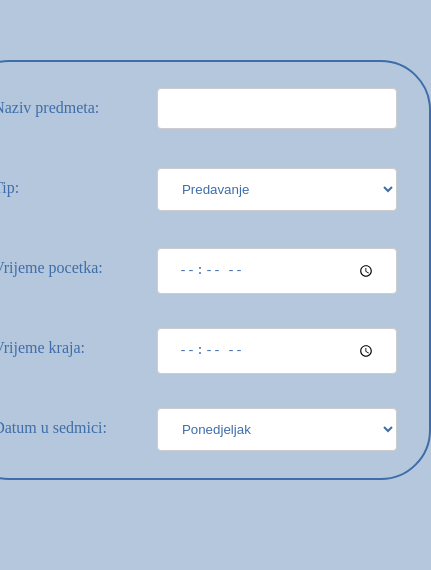
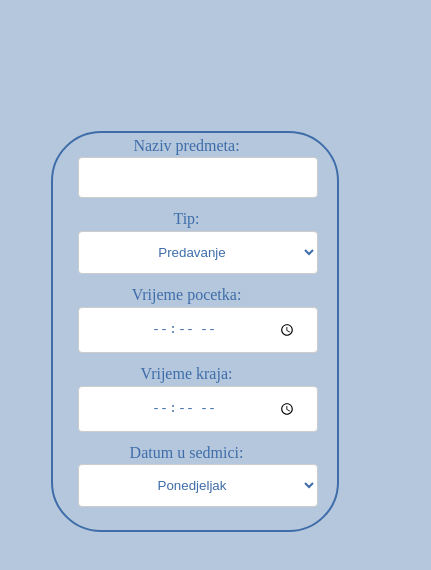
Before and after one commit to kanitadervic/classroom-management-app, a plain HTML site: page planiranjeNastavnik.html in a window 390 px wide. Shown: the part 152-722 px from the top of the page, 431 px wide, since content can reach past the window. Drawn offline with Linux system fonts and the light colour scheme.

Commit message:
napravila planiranjeNastavnika za šesti zadatak

```diff
--- a/planiranjeNastavnik.css
+++ b/planiranjeNastavnik.css
@@ -6,7 +6,6 @@ fieldset {
     border: 2px solid;
     border-radius: 50px;
     border-color: #3F6DA9;
-
     display: grid;
     align-items: center;
 }
@@ -18,7 +17,6 @@ fieldset {
     display: flex;
     align-items: center;
     justify-content:center;
-
 }
 
 .row {
@@ -54,3 +52,29 @@ label {
     white-space: nowrap;
     vertical-align: middle;
 }
+
+@media only screen and (max-width: 600px) {
+    .row {
+        flex-direction: column;
+        height: 80%;
+        padding-left: 5%;
+    }
+
+    fieldset {
+        margin-top: 20%;
+        margin-bottom: 5%;
+        padding-top: 1%;
+    }
+
+    input,select {
+        margin-top: 1%;
+        margin-bottom: 5%;
+        align-items: center;
+        text-align: center;
+    }
+
+    #wrapper {
+        padding-top: 4em;
+        min-height: 250px;
+    }
+}
```
Also changed, not shown: raspored.css (line endings or trailing spaces).
